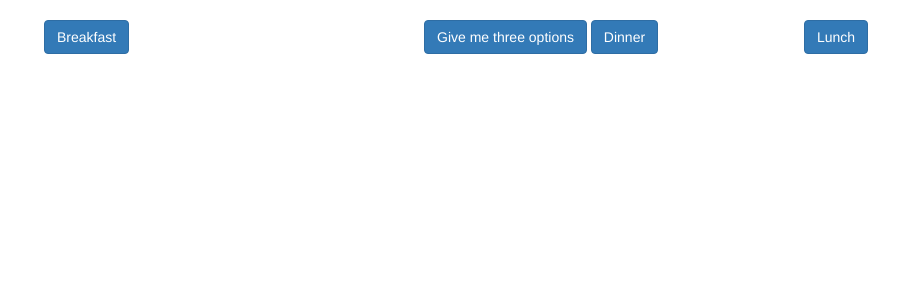
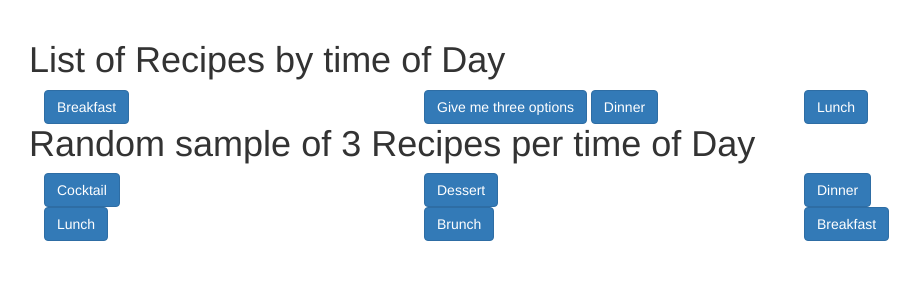
Before and after one commit to JessicaRitter/reciMe, a Flask app: page / in a window 1280 px wide. Shown: the part 52-352 px from the top of the page, without its empty margins (41-961 px from the left). Run offline with Flask 2, Linux system fonts and the light colour scheme; some libraries are stand-ins or nearby versions.

```diff
--- a/server.py
+++ b/server.py
@@ -74,11 +74,32 @@ def show_recipe(recipe_url):
         return render_template('recipe.html', recipe_title=recipe_title,
                             recipe_ingredients=recipe_ingredients,
                             recipe_directions=recipe_directions,
-                            user=user)
+                            user=user, recipe_display=recipe_display)
     else:
         return render_template('recipe.html', recipe_title=recipe_title,
                                 recipe_ingredients=recipe_ingredients,
                                 recipe_directions=recipe_directions)
+
+@app.route("/add-rating", methods=["POST"])
+def add_rating():
+    email = session["user_email"]
+    user = User.query.filter_by(email = email).one()
+    rating_score = request.form.get("score")
+    recipe_id = request.form.get("recipe")
+    recipe = Recipe.query.filter_by(recipe_id=recipe_id).one()
+
+
+    rating = Rating.query.filter(Rating.user_id == user.user_id, Rating.recipe_id == recipe.recipe_id).first()
+    if rating:
+       rating.score = rating.rating_score
+    else:
+        rating = Rating(recipe_id=recipe.recipe_id, rating_score=rating_score, user_id=user.user_id)
+        db.session.add(rating)
+    db.session.commit()
+
+    flash("Your rating has been added!")
+
+    return redirect("/")
 
 
 @app.route('/tags')
--- a/templates/showbutton.html
+++ b/templates/showbutton.html
@@ -2,6 +2,7 @@
 {% block content %}
 <div class="container">
     <row>
+        <h1>List of Recipes by time of Day</h1>
         <div class="col-lg-4">
             <button class="btn btn-primary"><a href="/Breakfast/recipes">Breakfast</a></button>
         </div>
@@ -14,5 +15,26 @@
         </div>
 
     </row>
+    <row>
+        <h1>Random sample of 3 Recipes per time of Day</h1>
+         <div class="col-lg-4">
+            <button class="btn btn-primary"><a href="/Cocktail/recipes">Cocktail</a></button>
+        </div>
+        <div class="col-lg-4">
+            <button class="btn btn-primary"><a href="/Dessert/recipes">Dessert</a></button>
+        </div>
+        <div class="col-lg-4">
+            <button class="btn btn-primary"><a href="/Dinner/recipes">Dinner</a></button>
+        </div>
+        <div class="col-lg-4">
+            <button class="btn btn-primary"><a href="/Lunch/recipes">Lunch</a></button>
+        </div>
+        <div class="col-lg-4">
+            <button class="btn btn-primary"><a href="/Brunch/recipes">Brunch</a></button>
+        </div>
+        <div class="col-lg-4">
+            <button class="btn btn-primary"><a href="/Breakfast/recipes">Breakfast</a></button>
+        </div>
+    </row>
 </div>
 {% endblock %}
```
Also changed, not shown: model.py (+16 -12 lines), templates/recipe.html (+28 -0 lines).
